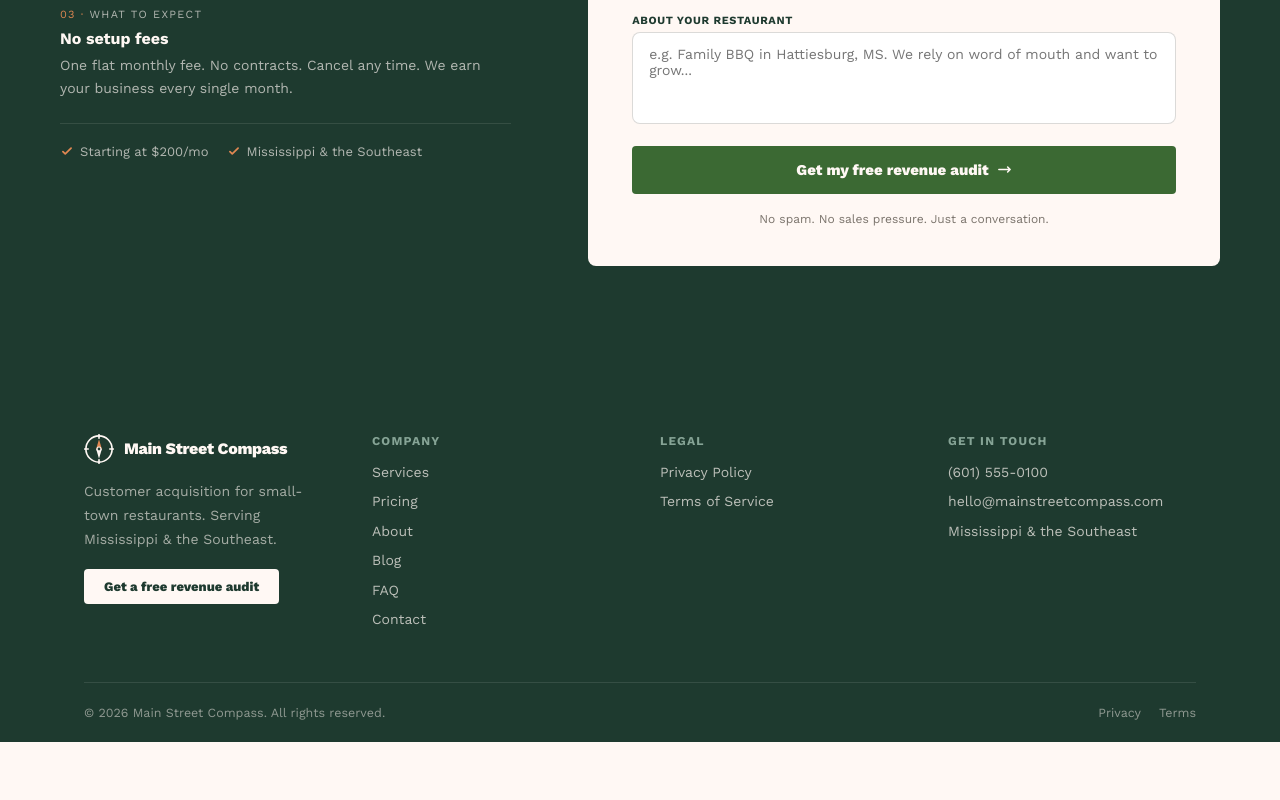
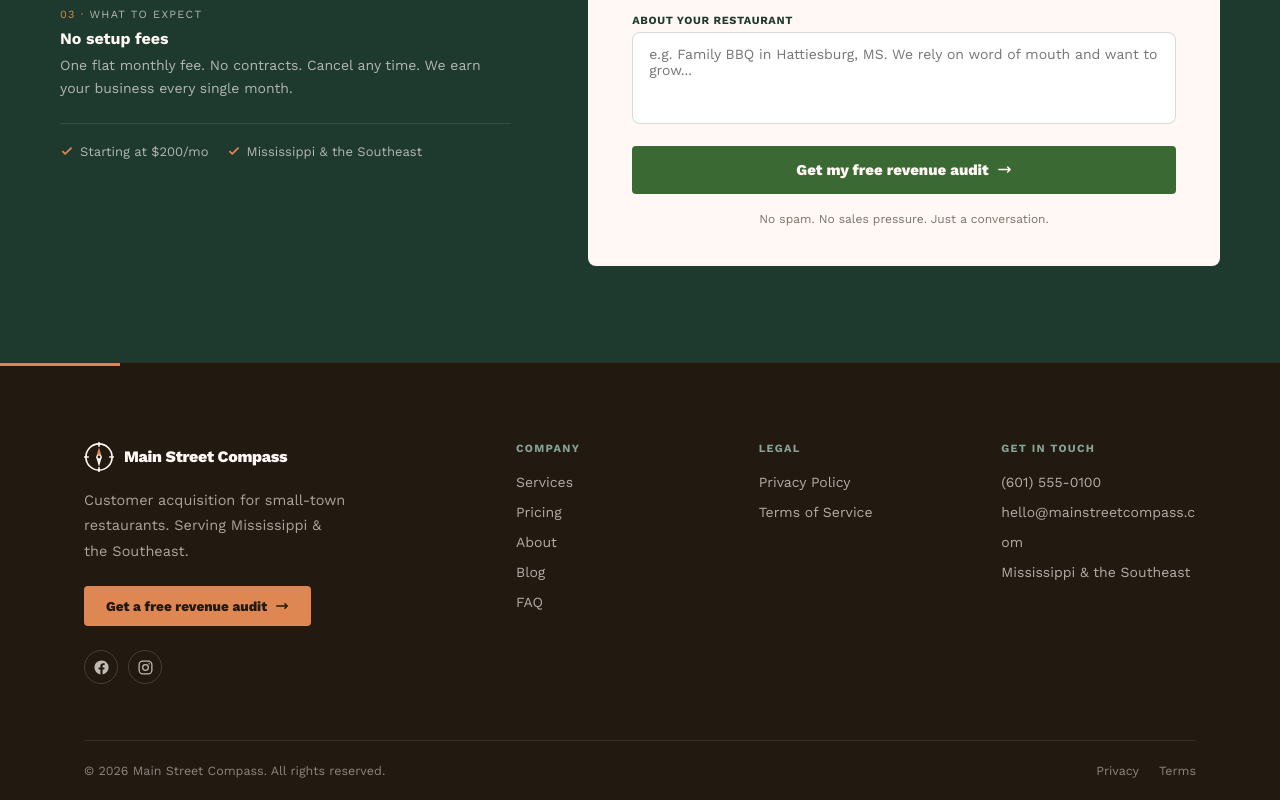
Before and after one commit to MainStreetGrowth/mainstreetgrowth, a Next.js app: page / in a window 1280 px wide. Shown: the part 6001-6801 px from the top of the page. Before the commit the page ends 6743 px from the top, so only its background shows below. Built offline with nearby package versions, Linux system fonts and the light colour scheme.

Commit message:
Redesign footer: charcoal base, balanced layout, social links

```diff
--- a/app/_components/SiteFooter.tsx
+++ b/app/_components/SiteFooter.tsx
@@ -10,7 +10,6 @@ const COLS: { title: string; links: { href: string; label: string }[] }[] = [
       { href: "/about", label: "About" },
       { href: "/blog", label: "Blog" },
       { href: "/faq", label: "FAQ" },
-      { href: "/contact", label: "Contact" },
     ],
   },
   {
@@ -22,51 +21,138 @@ const COLS: { title: string; links: { href: string; label: string }[] }[] = [
   },
 ];
 
+function IcoFacebook() {
+  return (
+    <svg width="17" height="17" viewBox="0 0 24 24" fill="currentColor" aria-hidden="true">
+      <path d="M22 12a10 10 0 1 0-11.56 9.88v-6.99H7.9V12h2.54V9.8c0-2.5 1.49-3.89 3.77-3.89 1.09 0 2.24.2 2.24.2v2.46h-1.26c-1.24 0-1.63.77-1.63 1.56V12h2.78l-.44 2.89h-2.34v6.99A10 10 0 0 0 22 12Z" />
+    </svg>
+  );
+}
+
+function IcoInstagram() {
+  return (
+    <svg width="17" height="17" viewBox="0 0 24 24" fill="none" stroke="currentColor" strokeWidth={1.8} aria-hidden="true">
+      <rect x="3" y="3" width="18" height="18" rx="5" />
+      <circle cx="12" cy="12" r="4" />
+      <circle cx="17.2" cy="6.8" r="1" fill="currentColor" stroke="none" />
+    </svg>
+  );
+}
+
 export default function SiteFooter() {
-  const linkStyle: React.CSSProperties = { color: "rgba(255,248,244,0.7)", textDecoration: "none", fontSize: 14, lineHeight: 2.1 };
+  const linkStyle: React.CSSProperties = {
+    color: "rgba(255,248,244,0.66)",
+    textDecoration: "none",
+    fontSize: 14,
+    lineHeight: 2.15,
+  };
+  const colTitle: React.CSSProperties = {
+    fontSize: 11,
+    fontWeight: 700,
+    letterSpacing: "0.12em",
+    textTransform: "uppercase",
+    color: T.sage,
+    marginBottom: 12,
+  };
+  const social: React.CSSProperties = {
+    width: 34,
+    height: 34,
+    borderRadius: "50%",
+    border: "1px solid rgba(255,248,244,0.16)",
+    display: "flex",
+    alignItems: "center",
+    justifyContent: "center",
+    color: "rgba(255,248,244,0.72)",
+    textDecoration: "none",
+  };
+
   return (
-    <footer style={{ background: T.ink, color: T.onInk }}>
-      <div style={{ maxWidth: 1160, margin: "0 auto", padding: "clamp(48px,7vw,72px) 24px 0" }}>
-        <div style={{ display: "grid", gridTemplateColumns: "repeat(auto-fit, minmax(180px, 1fr))", gap: 40 }}>
+    <footer style={{ background: T.charcoal, color: T.onInk, borderTop: "1px solid rgba(255,248,244,0.08)" }}>
+      {/* thin warm accent to separate from the section above */}
+      <div style={{ height: 3, background: `linear-gradient(90deg, ${T.terracotta} 0%, ${T.terracotta} 120px, transparent 120px)` }} />
+
+      <div style={{ maxWidth: 1160, margin: "0 auto", padding: "clamp(52px,7vw,76px) 24px 0" }}>
+        <div style={{ display: "flex", flexWrap: "wrap", gap: "clamp(40px,6vw,72px)", justifyContent: "space-between" }}>
           {/* Brand */}
-          <div style={{ minWidth: 220 }}>
+          <div style={{ flex: "1 1 300px", maxWidth: 360 }}>
             <div style={{ display: "flex", alignItems: "center", gap: 10, marginBottom: 16 }}>
-              <CompassMark size={30} ring={T.cream} north={T.terracotta} south={T.cream} hub={T.ink} />
+              <CompassMark size={30} ring={T.cream} north={T.terracotta} south={T.cream} hub={T.charcoal} />
               <span style={{ fontWeight: 800, fontSize: 16, letterSpacing: "-0.02em" }}>{SITE.name}</span>
             </div>
-            <p style={{ fontSize: 14, color: "rgba(255,248,244,0.6)", lineHeight: 1.7, margin: "0 0 18px", maxWidth: 280 }}>
+            <p style={{ fontSize: 14.5, color: "rgba(255,248,244,0.62)", lineHeight: 1.75, margin: "0 0 22px", maxWidth: 300 }}>
               {SITE.tagline} Serving {SITE.area}.
             </p>
-            <a href="/contact" style={{ display: "inline-flex", alignItems: "center", gap: 7, background: T.onInk, color: T.ink, padding: "10px 20px", borderRadius: 4, fontSize: 13, fontWeight: 800, textDecoration: "none" }}>
+            <a
+              href="/contact"
+              style={{
+                display: "inline-flex",
+                alignItems: "center",
+                gap: 8,
+                background: T.terracotta,
+                color: T.charcoal,
+                padding: "12px 22px",
+                borderRadius: 4,
+                fontSize: 13.5,
+                fontWeight: 800,
+                textDecoration: "none",
+              }}
+            >
               Get a free revenue audit
+              <svg width="14" height="14" fill="none" viewBox="0 0 24 24" stroke="currentColor" strokeWidth={2.5}>
+                <path strokeLinecap="round" strokeLinejoin="round" d="M17 8l4 4m0 0l-4 4m4-4H3" />
+              </svg>
             </a>
+            <div style={{ display: "flex", gap: 10, marginTop: 24 }}>
+              <a href={SITE.social.facebook} aria-label="Facebook" style={social}><IcoFacebook /></a>
+              <a href={SITE.social.instagram} aria-label="Instagram" style={social}><IcoInstagram /></a>
+            </div>
           </div>
 
+          {/* Link columns + contact, kept together and balanced on the right */}
+          <div
+            style={{
+              flex: "1 1 460px",
+              display: "grid",
+              gridTemplateColumns: "repeat(auto-fit, minmax(150px, 1fr))",
+              gap: "clamp(28px,4vw,48px)",
+            }}
+          >
             {COLS.map((col) => (
               <div key={col.title}>
-              <div style={{ fontSize: 12, fontWeight: 700, letterSpacing: "0.1em", textTransform: "uppercase", color: T.sage, marginBottom: 10 }}>{col.title}</div>
+                <div style={colTitle}>{col.title}</div>
                 {col.links.map((l) => (
                   <a key={l.href} href={l.href} style={{ ...linkStyle, display: "block" }}>{l.label}</a>
                 ))}
               </div>
             ))}
 
-          {/* Contact */}
             <div>
-            <div style={{ fontSize: 12, fontWeight: 700, letterSpacing: "0.1em", textTransform: "uppercase", color: T.sage, marginBottom: 10 }}>Get in touch</div>
+              <div style={colTitle}>Get in touch</div>
               <a href={SITE.phoneHref} style={{ ...linkStyle, display: "block" }}>{SITE.phone}</a>
-            <a href={`mailto:${SITE.email}`} style={{ ...linkStyle, display: "block" }}>{SITE.email}</a>
-            <div style={{ fontSize: 14, color: "rgba(255,248,244,0.7)", lineHeight: 2.1 }}>{SITE.area}</div>
+              <a href={`mailto:${SITE.email}`} style={{ ...linkStyle, display: "block", wordBreak: "break-word" }}>{SITE.email}</a>
+              <div style={{ fontSize: 14, color: "rgba(255,248,244,0.66)", lineHeight: 2.15 }}>{SITE.area}</div>
+            </div>
           </div>
         </div>
 
-        <div style={{ marginTop: 48, padding: "22px 0", borderTop: "1px solid rgba(255,255,255,0.1)", display: "flex", flexWrap: "wrap", alignItems: "center", justifyContent: "space-between", gap: 12 }}>
-          <p style={{ fontSize: 12.5, color: "rgba(255,248,244,0.5)", margin: 0 }}>
+        <div
+          style={{
+            marginTop: "clamp(40px,5vw,56px)",
+            padding: "22px 0",
+            borderTop: "1px solid rgba(255,248,244,0.1)",
+            display: "flex",
+            flexWrap: "wrap",
+            alignItems: "center",
+            justifyContent: "space-between",
+            gap: 12,
+          }}
+        >
+          <p style={{ fontSize: 12.5, color: "rgba(255,248,244,0.48)", margin: 0 }}>
             © {new Date().getFullYear()} {SITE.name}. All rights reserved.
           </p>
-          <div style={{ display: "flex", gap: 18 }}>
-            <a href="/privacy" style={{ fontSize: 12.5, color: "rgba(255,248,244,0.5)", textDecoration: "none" }}>Privacy</a>
-            <a href="/terms" style={{ fontSize: 12.5, color: "rgba(255,248,244,0.5)", textDecoration: "none" }}>Terms</a>
+          <div style={{ display: "flex", gap: 20 }}>
+            <a href="/privacy" style={{ fontSize: 12.5, color: "rgba(255,248,244,0.48)", textDecoration: "none" }}>Privacy</a>
+            <a href="/terms" style={{ fontSize: 12.5, color: "rgba(255,248,244,0.48)", textDecoration: "none" }}>Terms</a>
           </div>
         </div>
       </div>
```
Lines whose indentation alone changed are shown as unchanged.
